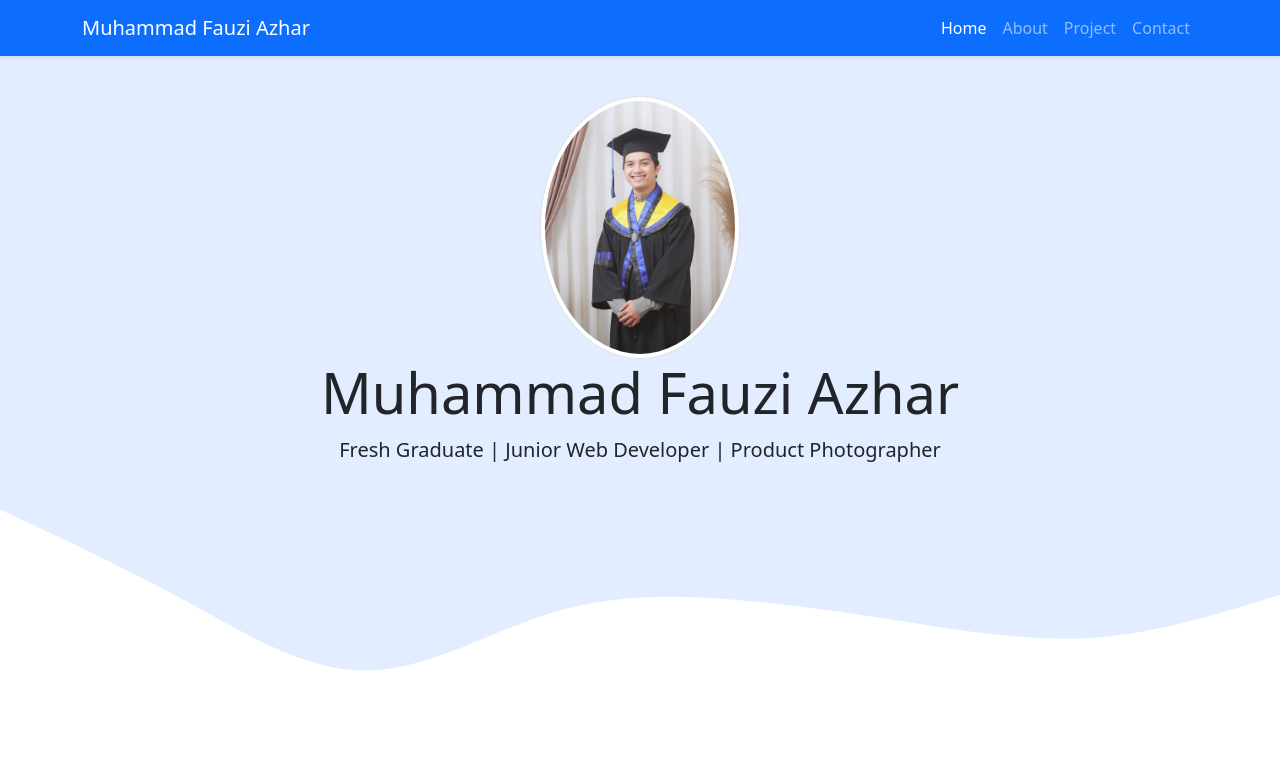
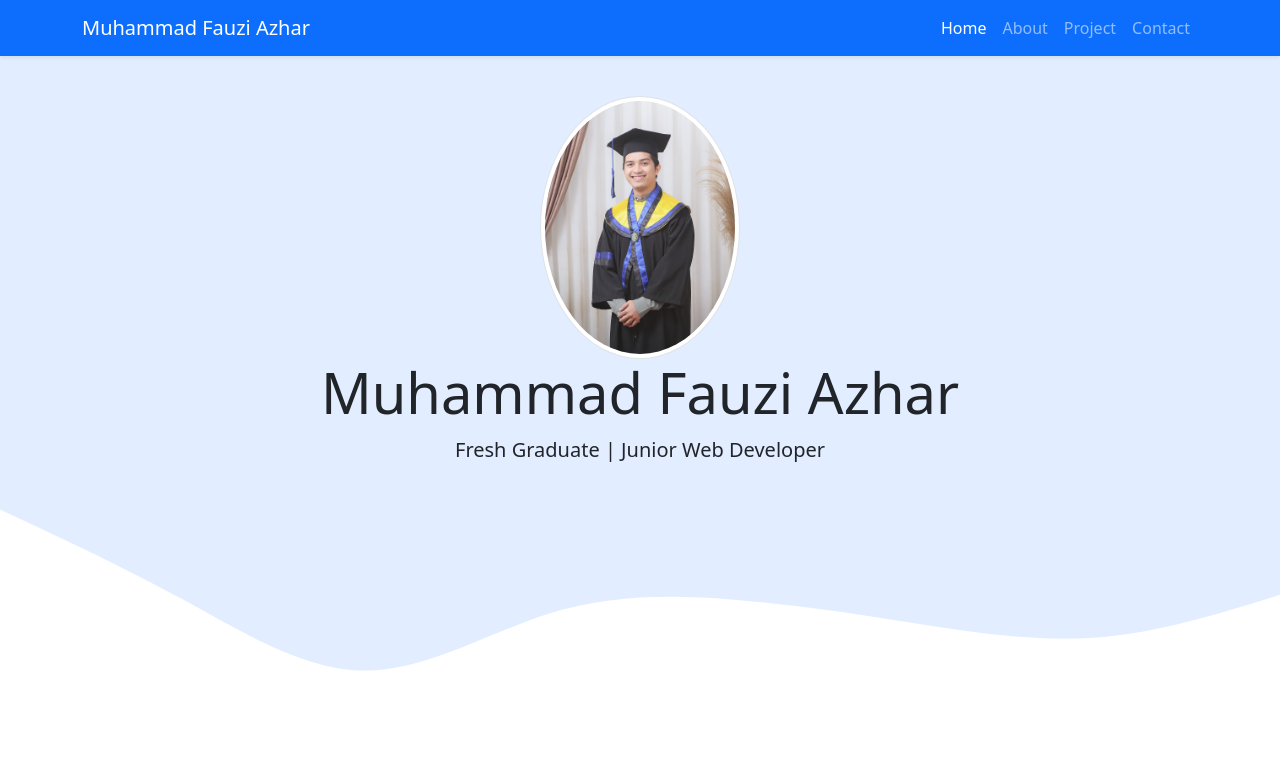
Before and after one commit to muhfauziazhar/muhfauziazhar.github.io, a plain HTML site: page index.html in a window 1280 px wide. Shown: the top 778 px of the page. Drawn offline with nearby package versions, Linux system fonts and the light colour scheme.

Commit message:
change info jumbotron

```diff
--- a/index.html
+++ b/index.html
@@ -79,7 +79,7 @@
       <div data-aos="fade-up" data-aos-duration="1000">
         <h1 class="display-4">Muhammad Fauzi Azhar</h1>
         <p class="lead">
-          Fresh Graduate | Junior Web Developer | Product Photographer
+          Fresh Graduate | Junior Web Developer
         </p>
       </div>
       <svg xmlns="http://www.w3.org/2000/svg" viewBox="0 0 1440 320">
```
